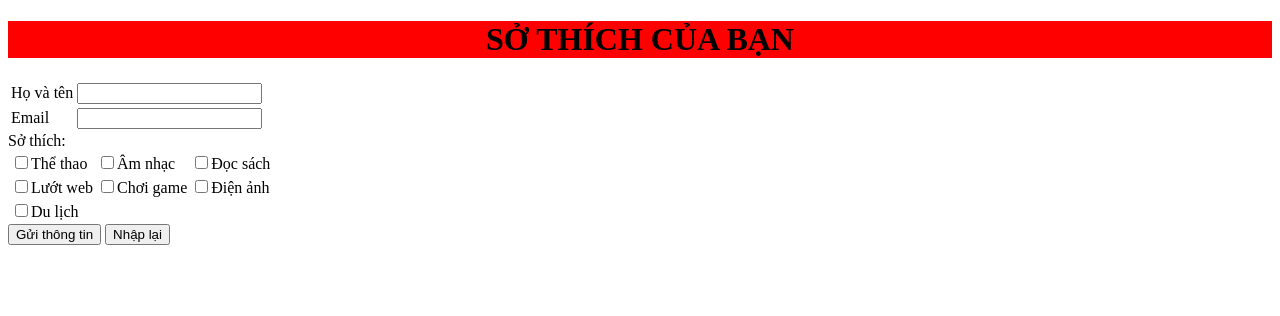
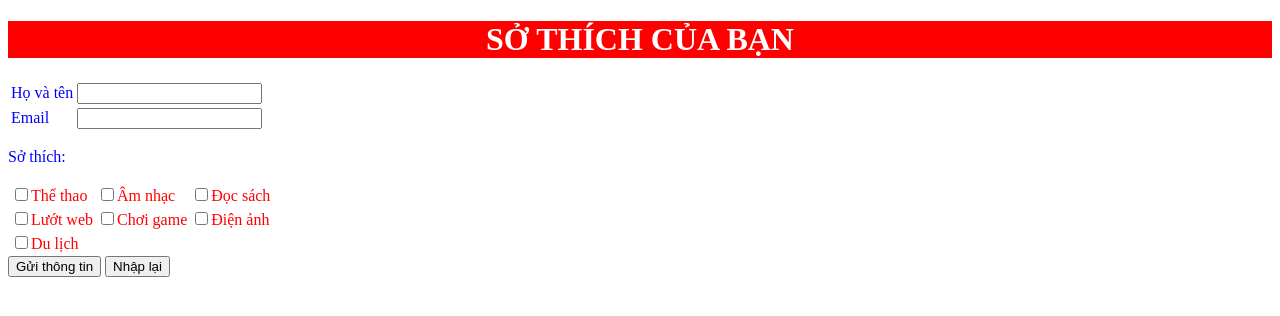
Before and after one commit to lonelycount/basic_html_tag, a plain HTML site: page form_personal_interest.html in a window 1280 px wide. Drawn offline with Linux system fonts and the light colour scheme.

Commit message:
add form_personal_interest.html per homework's request

```diff
--- a/form_personal_interest.html
+++ b/form_personal_interest.html
@@ -6,31 +6,31 @@
 </head>
 <body>
 <div style="background-color: red" align="center">
-    <h1><b>SỞ THÍCH CỦA BẠN</b></h1></div>
+    <h1><span style="color:white"><b>SỞ THÍCH CỦA BẠN</b></span></h1></div>
  <table>
      <tr>
-         <td>Họ và tên</td>
+         <td><span style="color:blue">Họ và tên</span></td>
          <td><input type="text" name="yourname"></td>
      </tr>
      <tr>
-         <td>Email</td>
+         <td><span style="color:blue">Email</span></td>
          <td><input type="text" name="email"></td>
      </tr>
  </table>
-    Sở thích:<br>
+<p><span style="color:blue">Sở thích:</span></p>
 <table>
     <tr>
-        <td><input type="checkbox" name="hobby[]" value="1">Thể thao</td>
-        <td><input type="checkbox" name="hobby[]" value="2">Âm nhạc</td>
-        <td><input type="checkbox" name="hobby[]" value="3">Đọc sách</td>
+        <td><input type="checkbox" name="hobby[]" value="1"><span style="color:red">Thể thao</span></td>
+        <td><input type="checkbox" name="hobby[]" value="2"><span style="color:red">Âm nhạc</span></td>
+        <td><input type="checkbox" name="hobby[]" value="3"><span style="color:red">Đọc sách</span></td>
     </tr>
     <tr>
-        <td><input type="checkbox" name="hobby[]" value="4">Lướt web</td>
-        <td><input type="checkbox" name="hobby[]" value="5">Chơi game</td>
-        <td><input type="checkbox" name="hobby[]" value="6">Điện ảnh</td>
+        <td><input type="checkbox" name="hobby[]" value="4"><span style="color:red">Lướt web</span></td>
+        <td><input type="checkbox" name="hobby[]" value="5"><span style="color:red">Chơi game</span></td>
+        <td><input type="checkbox" name="hobby[]" value="6"><span style="color:red">Điện ảnh</span></td>
     </tr>
     <tr>
-        <td><input type="checkbox" name="hobby[]" value="7">Du lịch</td>
+        <td><input type="checkbox" name="hobby[]" value="7"><span style="color:red">Du lịch</span></td>
     </tr>
 </table>
     <input type="submit" value="Gửi thông tin">
```
